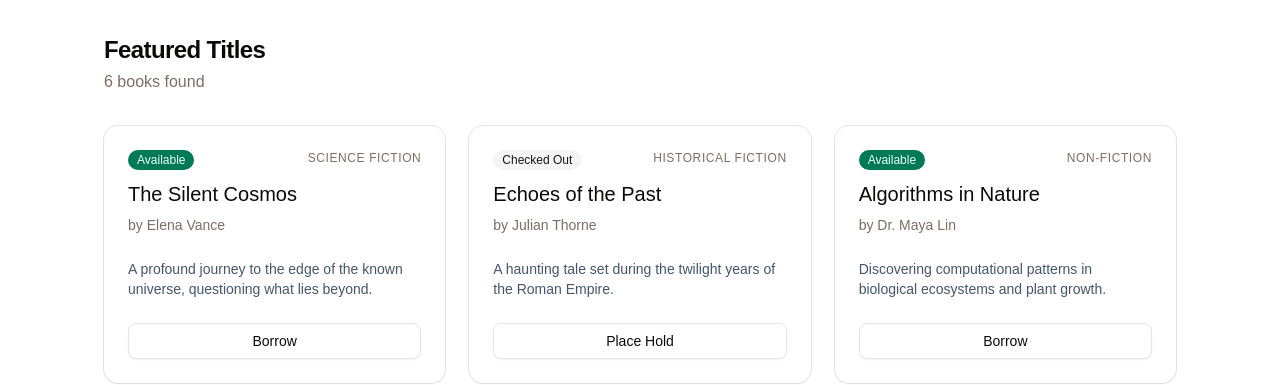
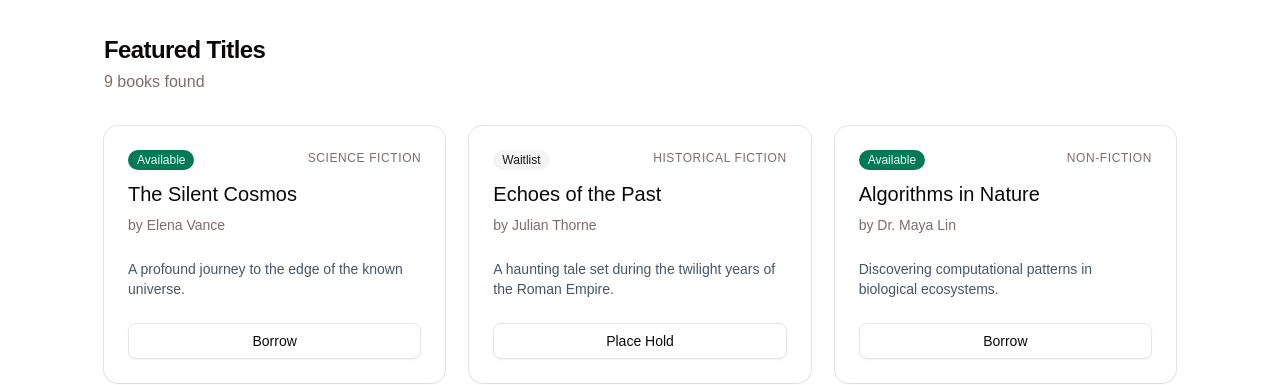
Before and after one commit to s-wick/library_database_project, a React (Vite) app: page / in a window 1280 px wide. Shown: the part 470-855 px from the top of the page. Built offline with nearby package versions, Linux system fonts and the light colour scheme.

Commit message:
replaced dummy data with reusable `dummy-data.js`

```diff
--- a/src/app/routes/landing-search.jsx
+++ b/src/app/routes/landing-search.jsx
@@ -21,64 +21,7 @@ import { Moon, Sun, LayoutDashboard } from "lucide-react"
 
 // Background image import
 import bgImage from "@/assets/library-hero.png"
-
-// Placeholder library data
-const libraryBooks = [
-  {
-    id: 1,
-    title: "The Silent Cosmos",
-    author: "Elena Vance",
-    genre: "Science Fiction",
-    description:
-      "A profound journey to the edge of the known universe, questioning what lies beyond.",
-    availability: "Available",
-  },
-  {
-    id: 2,
-    title: "Echoes of the Past",
-    author: "Julian Thorne",
-    genre: "Historical Fiction",
-    description:
-      "A haunting tale set during the twilight years of the Roman Empire.",
-    availability: "Checked Out",
-  },
-  {
-    id: 3,
-    title: "Algorithms in Nature",
-    author: "Dr. Maya Lin",
-    genre: "Non-Fiction",
-    description:
-      "Discovering computational patterns in biological ecosystems and plant growth.",
-    availability: "Available",
-  },
-  {
-    id: 4,
-    title: "Whispers in the Dark",
-    author: "Arthur Pendelton",
-    genre: "Mystery",
-    description:
-      "A small-town detective uncovers secrets that the locals would rather keep buried.",
-    availability: "Available",
-  },
-  {
-    id: 5,
-    title: "Mastering React",
-    author: "Jordan Walke",
-    genre: "Education",
-    description:
-      "An advanced guide to building scalable single page applications.",
-    availability: "Waitlist",
-  },
-  {
-    id: 6,
-    title: "The Last Horizon",
-    author: "Sarah Jenkins",
-    genre: "Fantasy",
-    description:
-      "In a world where magic is fading, one young mage must find the source of the draining power.",
-    availability: "Available",
-  },
-]
+import { books, borrows, holds } from "@/data/dummy-data"
 
 export default function LandingSearchPage() {
   const [searchQuery, setSearchQuery] = useState("")
@@ -86,6 +29,28 @@ export default function LandingSearchPage() {
 
   // Simulate whether a user is logged in — swap to your real auth check
   const isLoggedIn = true
+
+  // Compute availability dynamically from borrowing entities
+  const libraryBooks = books.map((book) => {
+    const activeBorrowsCount = borrows.filter(
+      (b) => b.item_id === book.item_id && b.return_date === null
+    ).length
+    const activeHoldsCount = holds.filter(
+      (h) => h.item_id === book.item_id && h.hold_status === "active"
+    ).length
+
+    // If fully borrowed and holds exist: Waitlist. If borrowed but no holds: Checked Out.
+    let availability = "Available"
+    if (activeBorrowsCount >= book.books_in_stock) {
+      availability = activeHoldsCount > 0 ? "Waitlist" : "Checked Out"
+    }
+
+    return {
+      ...book,
+      id: book.book_id,
+      availability,
+    }
+  })
 
   const filteredBooks = libraryBooks.filter((book) => {
     const lowerCaseQuery = searchQuery.toLowerCase()
--- a/src/app/routes/user-dashboard.jsx
+++ b/src/app/routes/user-dashboard.jsx
@@ -31,99 +31,108 @@ import {
   CardFooter,
 } from "@/components/ui/card"
 
-// Mock Data
+import {
+  studentUsers,
+  books,
+  borrows,
+  holds,
+  fined_for,
+} from "@/data/dummy-data"
+
+// Computed Data Based on Entities
+const activeUser = studentUsers[0]
 const user = {
-  name: "Alex Rivera",
-  email: "alex.rivera@email.com",
-  memberSince: "March 2022",
-  avatarInitials: "AR",
-  cardNumber: "LIB-00421",
+  name: `${activeUser.first_name} ${activeUser.last_name}`,
+  email: activeUser.email,
+  memberSince: new Date(activeUser.created_at).toLocaleDateString("default", {
+    month: "long",
+    year: "numeric",
+  }),
+  avatarInitials: `${activeUser.first_name[0]}${activeUser.last_name[0]}`,
+  cardNumber: activeUser.student_id,
 }
 
-const borrowedBooks = [
-  {
-    id: 1,
-    title: "The Silent Cosmos",
-    author: "Elena Vance",
-    genre: "Sci-Fi",
-    dueDate: "2026-03-22",
-    status: "on_time",
-    coverColor: "#2D3A6B",
-  },
-  {
-    id: 2,
-    title: "Algorithms in Nature",
-    author: "Dr. Maya Lin",
-    genre: "Non-Fiction",
-    dueDate: "2026-03-18",
-    status: "due_soon",
-    coverColor: "#3D6B4A",
-  },
-  {
-    id: 3,
-    title: "Whispers in the Dark",
-    author: "Arthur Pendelton",
-    genre: "Mystery",
-    dueDate: "2026-03-10",
-    status: "overdue",
-    coverColor: "#6B2D2D",
-  },
-]
+const userBorrows = borrows.filter(
+  (b) => b.borrower_id === activeUser.user_id && b.borrower_type === 1
+)
 
-const holdQueue = [
-  {
-    id: 4,
-    title: "Mastering React",
-    author: "Jordan Walke",
-    queuePosition: 2,
-    estimatedWait: "~1 week",
-  },
-  {
-    id: 5,
-    title: "Echoes of the Past",
-    author: "Julian Thorne",
-    queuePosition: 1,
-    estimatedWait: "Ready soon",
-  },
-]
+const borrowedBooks = userBorrows
+  .filter((b) => b.return_date === null)
+  .map((b) => {
+    const book = books.find((bk) => bk.item_id === b.item_id)
+    const dueDate = new Date(b.due_date).toISOString().split("T")[0]
+    const diff = new Date(b.due_date) - new Date()
+    const days = Math.ceil(diff / (1000 * 60 * 60 * 24))
 
-const fines = [
-  {
-    id: 1,
-    book: "Whispers in the Dark",
-    daysOverdue: 6,
-    amount: 1.5,
-    status: "unpaid",
-  },
-  {
-    id: 2,
-    book: "The Midnight Thief",
-    daysOverdue: 3,
-    amount: 0.75,
-    status: "paid",
-  },
-]
+    let status = "on_time"
+    if (days < 0) status = "overdue"
+    else if (days <= 3) status = "due_soon"
 
-const borrowHistory = [
-  {
-    id: 1,
-    title: "Project Hail Mary",
-    author: "Andy Weir",
-    returned: "2026-02-14",
-  },
-  {
-    id: 2,
-    title: "Dune",
-    author: "Frank Herbert",
-    returned: "2026-01-30",
-  },
-  {
-    id: 3,
-    title: "Atomic Habits",
-    author: "James Clear",
-    returned: "2026-01-12",
-  },
-]
+    return {
+      id: b.borrow_transaction_id,
+      title: book?.title || "Unknown",
+      author: book?.author || "Unknown",
+      genre: book?.genre || "Unknown",
+      dueDate,
+      status,
+      coverColor: book?.coverColor || "#333",
+    }
+  })
+
+const holdQueue = holds
+  .filter((h) => h.user_id === activeUser.user_id && h.hold_status === "active")
+  .map((h) => {
+    const book = books.find((bk) => bk.item_id === h.item_id)
+    return {
+      id: h.hold_id,
+      title: book?.title || "Unknown",
+      author: book?.author || "Unknown",
+      queuePosition: h.queue_position,
+      estimatedWait: h.queue_position === 1 ? "Ready soon" : "~1 week",
+    }
+  })
+
+const fines = fined_for
+  .filter((f) => {
+    const borrowRecord = borrows.find(
+      (b) => b.borrow_transaction_id === f.borrow_transaction_id
+    )
+    return borrowRecord?.borrower_id === activeUser.user_id
+  })
+  .map((f) => {
+    const borrowRecord = borrows.find(
+      (b) => b.borrow_transaction_id === f.borrow_transaction_id
+    )
+    const book = books.find((bk) => bk.item_id === borrowRecord?.item_id)
+
+    // Calculate days overdue based on assignment date vs due date
+    const expectedDueDate = new Date(borrowRecord?.due_date)
+    const activeDate = new Date(f.date_assigned)
+    const daysOverdue = Math.max(
+      1,
+      Math.floor((activeDate - expectedDueDate) / (1000 * 60 * 60 * 24))
+    )
+
+    return {
+      id: f.fine_id,
+      book: book?.title || "Unknown",
+      daysOverdue,
+      amount: f.amount,
+      status: f.is_paid ? "paid" : "unpaid",
+    }
+  })
+
+const borrowHistory = userBorrows
+  .filter((b) => b.return_date !== null)
+  .map((b) => {
+    const book = books.find((bk) => bk.item_id === b.item_id)
+    return {
+      id: b.borrow_transaction_id,
+      title: book?.title || "Unknown",
+      author: book?.author || "Unknown",
+      returned: new Date(b.return_date).toISOString().split("T")[0],
+    }
+  })
 
 // Helpers
 function daysUntil(dateStr) {
--- /dev/null
+++ b/src/data/dummy-data.js
@@ -0,0 +1,299 @@
+export const itemType = {
+  BOOK: 1,
+  VIDEO: 2,
+  AUDIO: 3,
+  RENTAL_EQUIPMENT: 4,
+}
+
+export const userType = {
+  STUDENT: 1,
+  FACULTY: 2,
+}
+
+export const studentUsers = [
+  {
+    student_id: "LIB-00421",
+    user_id: 1, // mapped since relationships use UNSIGNED INT borrower_id
+    email: "alex.rivera@email.com",
+    password: "hashed_password",
+    created_at: "2022-03-15T08:00:00Z",
+    first_name: "Alex",
+    middle_name: "",
+    last_name: "Rivera",
+    borrowed_items: 3,
+    fines: 2.25,
+  },
+]
+
+export const books = [
+  {
+    book_id: 1,
+    item_id: 101,
+    title: "The Silent Cosmos",
+    author: "Elena Vance",
+    edition: "1st",
+    publication: "Stellar Publishing",
+    publication_date: "2024-01-15",
+    thumbnail_image: null,
+    monetary_value: 25.99,
+    books_in_stock: 3,
+    online_pdf_url: null,
+    created_at: "2024-01-01",
+    created_by: "admin",
+    // UI needed fields:
+    genre: "Science Fiction",
+    description: "A profound journey to the edge of the known universe.",
+    coverColor: "#2D3A6B",
+  },
+  {
+    book_id: 2,
+    item_id: 102,
+    title: "Echoes of the Past",
+    author: "Julian Thorne",
+    edition: null,
+    publication: "History House",
+    publication_date: "2022-11-20",
+    thumbnail_image: null,
+    monetary_value: 18.5,
+    books_in_stock: 0,
+    online_pdf_url: null,
+    created_at: "2023-05-12",
+    created_by: "admin",
+    genre: "Historical Fiction",
+    description:
+      "A haunting tale set during the twilight years of the Roman Empire.",
+    coverColor: "#5B3A2B",
+  },
+  {
+    book_id: 3,
+    item_id: 103,
+    title: "Algorithms in Nature",
+    author: "Dr. Maya Lin",
+    edition: "2nd",
+    publication: "Science Press",
+    publication_date: "2025-02-10",
+    thumbnail_image: null,
+    monetary_value: 45.0,
+    books_in_stock: 5,
+    online_pdf_url: null,
+    created_at: "2025-02-01",
+    created_by: "admin",
+    genre: "Non-Fiction",
+    description: "Discovering computational patterns in biological ecosystems.",
+    coverColor: "#3D6B4A",
+  },
+  {
+    book_id: 4,
+    item_id: 104,
+    title: "Whispers in the Dark",
+    author: "Arthur Pendelton",
+    edition: "1st",
+    publication: "Mystery Co.",
+    publication_date: "2021-08-30",
+    thumbnail_image: null,
+    monetary_value: 15.99,
+    books_in_stock: 2,
+    online_pdf_url: null,
+    created_at: "2021-09-01",
+    created_by: "admin",
+    genre: "Mystery",
+    description: "A small-town detective uncovers secrets.",
+    coverColor: "#6B2D2D",
+  },
+  {
+    book_id: 5,
+    item_id: 105,
+    title: "Mastering React",
+    author: "Jordan Walke",
+    edition: "3rd",
+    publication: "Tech Books",
+    publication_date: "2023-04-12",
+    thumbnail_image: null,
+    monetary_value: 55.0,
+    books_in_stock: 0,
+    online_pdf_url: "https://example.com/react.pdf",
+    created_at: "2023-04-01",
+    created_by: "admin",
+    genre: "Education",
+    description:
+      "An advanced guide to building scalable single page applications.",
+    coverColor: "#2B5B6B",
+  },
+  {
+    book_id: 6,
+    item_id: 106,
+    title: "The Last Horizon",
+    author: "Sarah Jenkins",
+    edition: null,
+    publication: "Fantasy Realm",
+    publication_date: "2026-01-05",
+    thumbnail_image: null,
+    monetary_value: 22.5,
+    books_in_stock: 4,
+    online_pdf_url: null,
+    created_at: "2026-01-10",
+    created_by: "admin",
+    genre: "Fantasy",
+    description:
+      "In a world where magic is fading, one young mage must find the source.",
+    coverColor: "#1B3A6B",
+  },
+  {
+    book_id: 7,
+    item_id: 107,
+    title: "Project Hail Mary",
+    author: "Andy Weir",
+    edition: "1st",
+    publication: "Ballantine Books",
+    publication_date: "2021-05-04",
+    thumbnail_image: null,
+    monetary_value: 28.0,
+    books_in_stock: 3,
+    online_pdf_url: null,
+    created_at: "2024-01-01",
+    created_by: "admin",
+    genre: "Sci-Fi",
+    description: "A lone astronaut must save the earth.",
+    coverColor: "#2B2B2B",
+  },
+  {
+    book_id: 8,
+    item_id: 108,
+    title: "Dune",
+    author: "Frank Herbert",
+    edition: "50th",
+    publication: "Chilton Books",
+    publication_date: "1965-08-01",
+    thumbnail_image: null,
+    monetary_value: 30.0,
+    books_in_stock: 5,
+    online_pdf_url: null,
+    created_at: "2024-01-01",
+    created_by: "admin",
+    genre: "Sci-Fi",
+    description: "Set on the desert planet Arrakis.",
+    coverColor: "#8B6B2B",
+  },
+  {
+    book_id: 9,
+    item_id: 109,
+    title: "Atomic Habits",
+    author: "James Clear",
+    edition: "1st",
+    publication: "Avery",
+    publication_date: "2018-10-16",
+    thumbnail_image: null,
+    monetary_value: 27.0,
+    books_in_stock: 10,
+    online_pdf_url: null,
+    created_at: "2024-01-01",
+    created_by: "admin",
+    genre: "Self-Help",
+    description: "Tiny changes, remarkable results.",
+    coverColor: "#4B4B4B",
+  },
+]
+
+export const borrows = [
+  {
+    borrow_transaction_id: 1,
+    item_type_code: itemType.BOOK,
+    item_id: 101,
+    borrower_type: userType.STUDENT,
+    borrower_id: 1,
+    checkout_date: "2026-03-08T10:00:00Z",
+    due_date: "2026-03-22T10:00:00Z",
+    return_date: null,
+  },
+  {
+    borrow_transaction_id: 2,
+    item_type_code: itemType.BOOK,
+    item_id: 103,
+    borrower_type: userType.STUDENT,
+    borrower_id: 1,
+    checkout_date: "2026-03-04T10:00:00Z",
+    due_date: "2026-03-18T10:00:00Z",
+    return_date: null,
+  },
+  {
+    borrow_transaction_id: 3,
+    item_type_code: itemType.BOOK,
+    item_id: 104,
+    borrower_type: userType.STUDENT,
+    borrower_id: 1,
+    checkout_date: "2026-02-24T10:00:00Z",
+    due_date: "2026-03-10T10:00:00Z",
+    return_date: null,
+  },
+  // History
+  {
+    borrow_transaction_id: 4,
+    item_type_code: itemType.BOOK,
+    item_id: 107,
+    borrower_type: userType.STUDENT,
+    borrower_id: 1,
+    checkout_date: "2026-01-31T10:00:00Z",
+    due_date: "2026-02-14T10:00:00Z",
+    return_date: "2026-02-14T10:00:00Z",
+  },
+  {
+    borrow_transaction_id: 5,
+    item_type_code: itemType.BOOK,
+    item_id: 108,
+    borrower_type: userType.STUDENT,
+    borrower_id: 1,
+    checkout_date: "2026-01-16T10:00:00Z",
+    due_date: "2026-01-30T10:00:00Z",
+    return_date: "2026-01-30T10:00:00Z",
+  },
+  {
+    borrow_transaction_id: 6,
+    item_type_code: itemType.BOOK,
+    item_id: 109,
+    borrower_type: userType.STUDENT,
+    borrower_id: 1,
+    checkout_date: "2025-12-29T10:00:00Z",
+    due_date: "2026-01-12T10:00:00Z",
+    return_date: "2026-01-12T10:00:00Z",
+  },
+]
+
+export const fined_for = [
+  {
+    fine_id: 1,
+    borrow_transaction_id: 3,
+    amount: 1.5,
+    fine_reason: "Overdue return",
+    date_assigned: "2026-03-15T10:00:00Z",
+    is_paid: 0,
+  },
+  {
+    fine_id: 2,
+    borrow_transaction_id: 4,
+    amount: 0.75,
+    fine_reason: "Overdue return",
+    date_assigned: "2026-02-14T10:00:00Z",
+    is_paid: 1,
+  },
+]
+
+export const holds = [
+  {
+    hold_id: 1,
+    item_id: 104,
+    user_type: userType.STUDENT,
+    user_id: 1,
+    request_date: "2026-03-15T10:00:00Z",
+    hold_status: "active",
+    queue_position: 2,
+  },
+  {
+    hold_id: 2,
+    item_id: 102,
+    user_type: userType.STUDENT,
+    user_id: 1,
+    request_date: "2026-03-18T10:00:00Z",
+    hold_status: "active",
+    queue_position: 1,
+  },
+]
```
